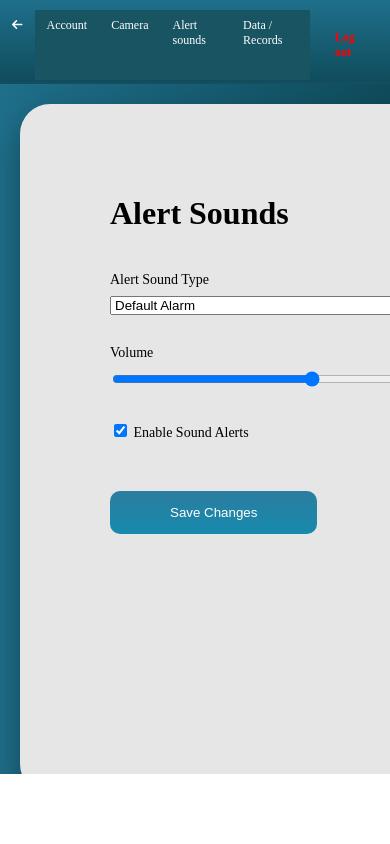
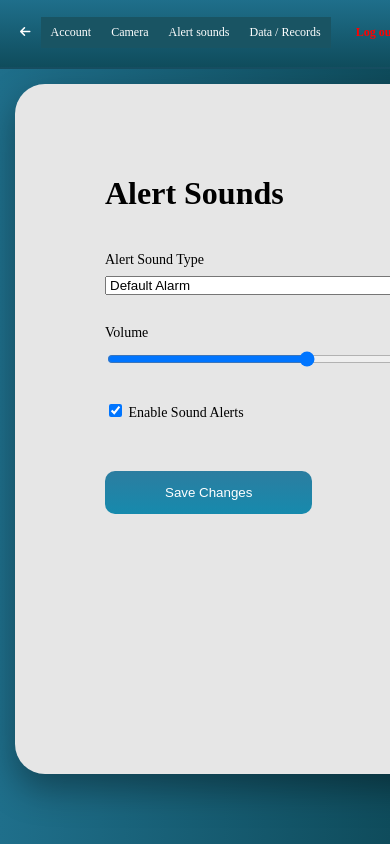
Before and after one commit to myk-101/ExamGuard, a Flask app: page /settings/alerts in a window 390 px wide. Run offline with Flask 3, Linux system fonts and the light colour scheme.

Commit message:
Update settings.css

```diff
--- a/ExamGuard/static/css/settings.css
+++ b/ExamGuard/static/css/settings.css
@@ -10,7 +10,6 @@
     background: linear-gradient(to bottom, #1f6f8b, #0f4c5c);
     display: flex;
     flex-direction: column;
-    height: auto;
     padding-top: 10px;
     border-right: 2px solid rgba(0,0,0,0.3);
 }
@@ -60,12 +59,15 @@
 
     .settings-container {
         flex-direction: column;
-        height: calc(100vh - 70px);
+        min-height: 100vh;
     }
 
     .settings-sidebar {
         width: 100%;
         flex-direction: row;
+        align-items: center;
+        justify-content: space-between;
+        padding: 5px 10px;
         overflow-x: auto;
         border-right: none;
         border-bottom: 2px solid rgba(0,0,0,0.3);
@@ -73,16 +75,17 @@
 
     .settings-sidebar a,
     .settings-sidebar .btn {
-        padding: 8px 12px;
+        padding: 8px 10px;
         font-size: 12px;
+        white-space: nowrap;
     }
 
     .settings-sidebar .logout {
-        margin-top: 0;
-        margin-left: auto;
+        color: red;
+        font-weight: bold;
     }
 
     .settings-container1 {
-        padding: 20px;
+        padding: 15px;
     }
 }
```
